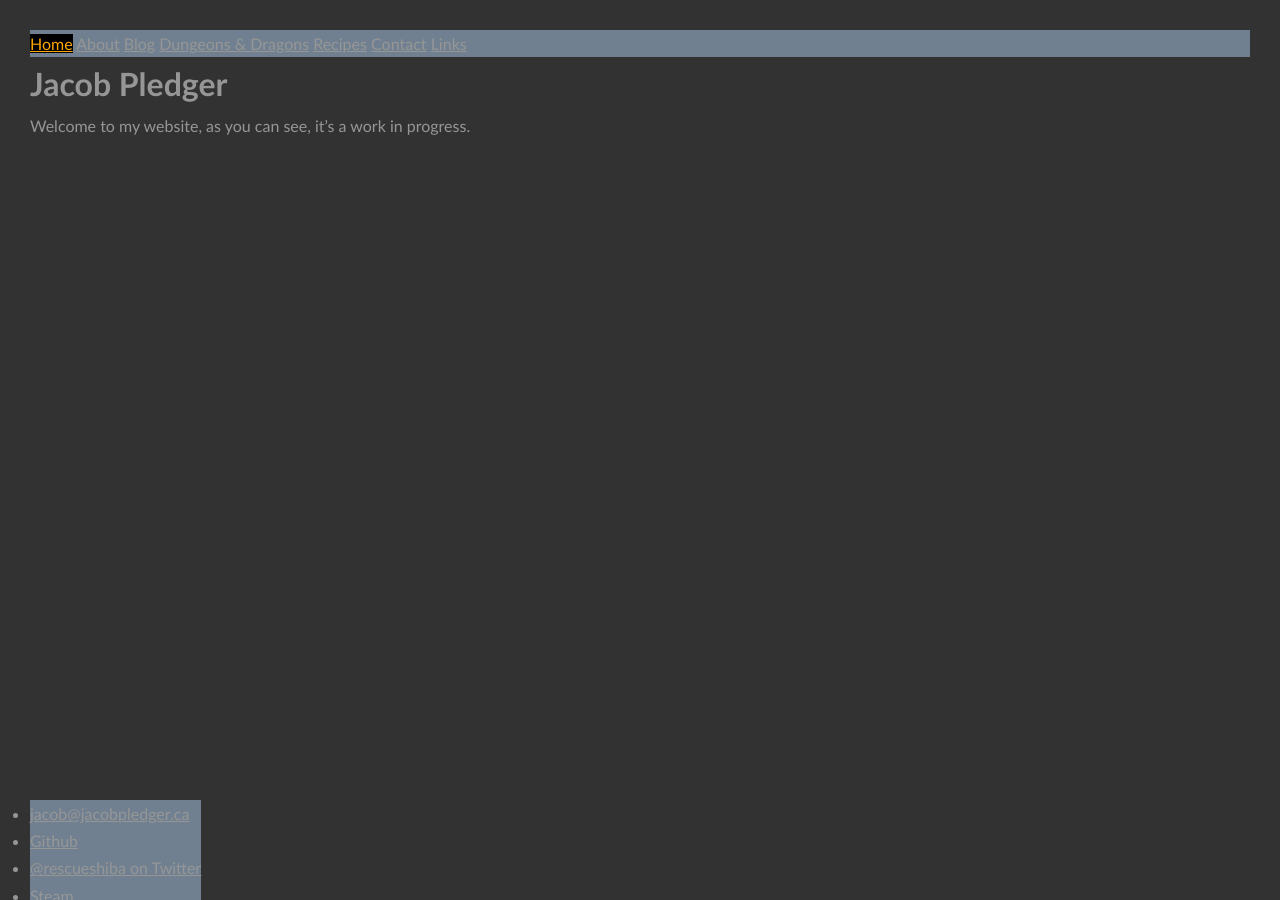
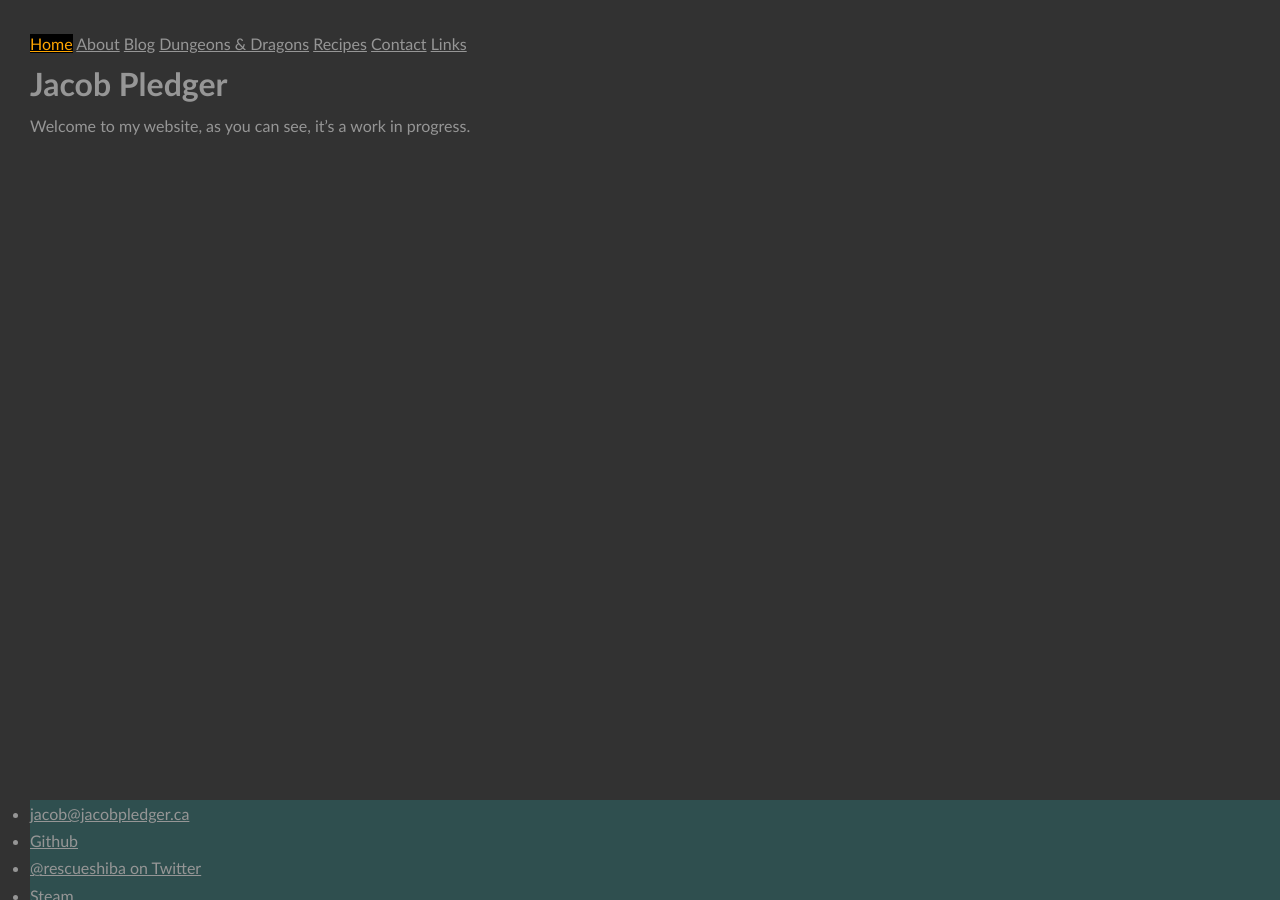
Before and after one commit to jacobpledger/website, a Jekyll site: the page built from index.md, in a window 1280 px wide. Built offline with Jekyll 4.4.1, drawn with Linux system fonts in a browser that asks for light colours.

Commit message:
more css changes

```diff
--- a/_sass/main.scss
+++ b/_sass/main.scss
@@ -4,7 +4,7 @@
 }
 
 nav {
-  background-color: slategray;
+  // background-color: slategray;
 }
 
 html {
@@ -14,10 +14,10 @@ html {
 }
 
 footer {
-  background-color: slategray;
+  background-color: darkslategray;
   position: fixed;
   bottom: 0;
   height: 100px;
-  width: max-content;
+  width: 100%;
   margin-top: 20px;
 }
```
